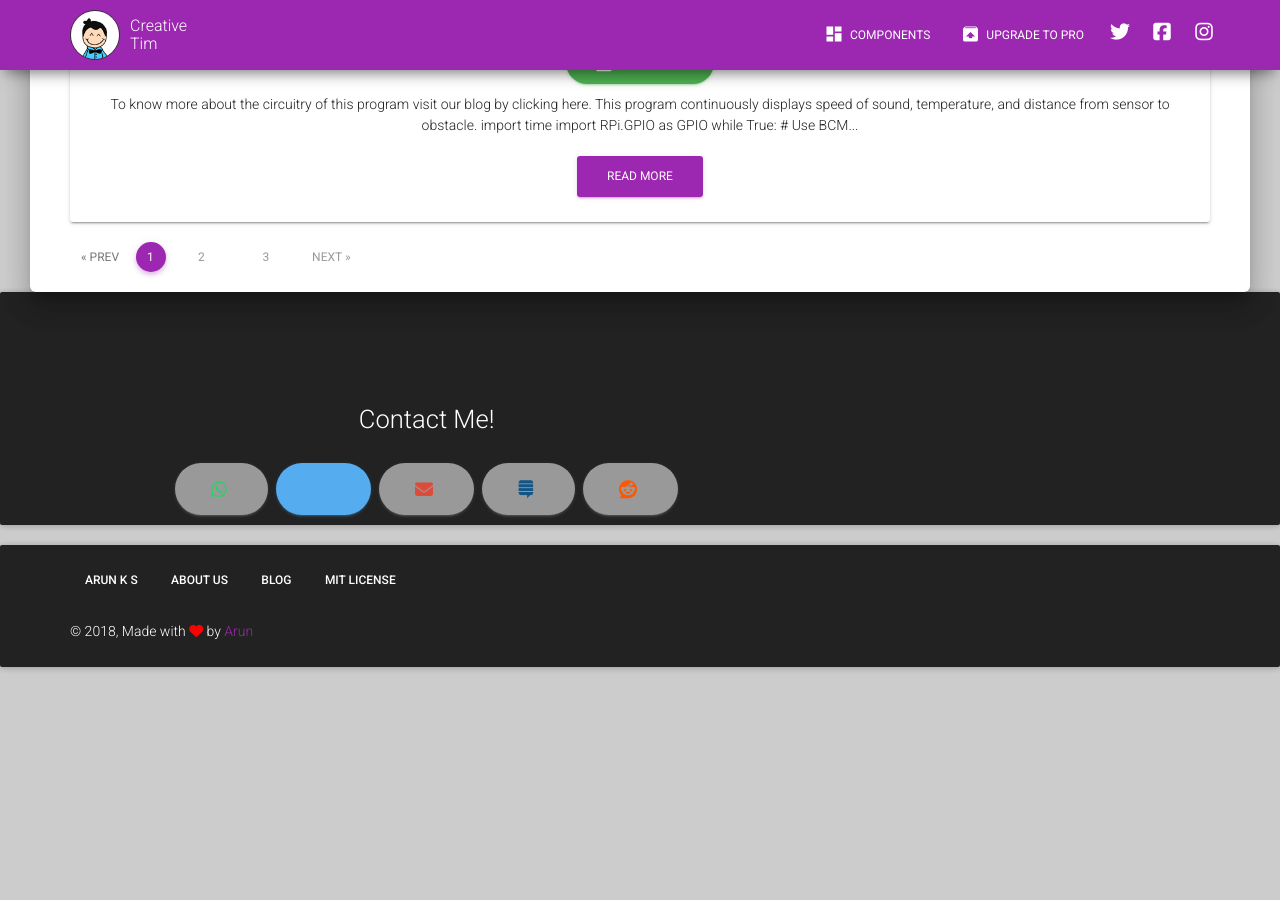
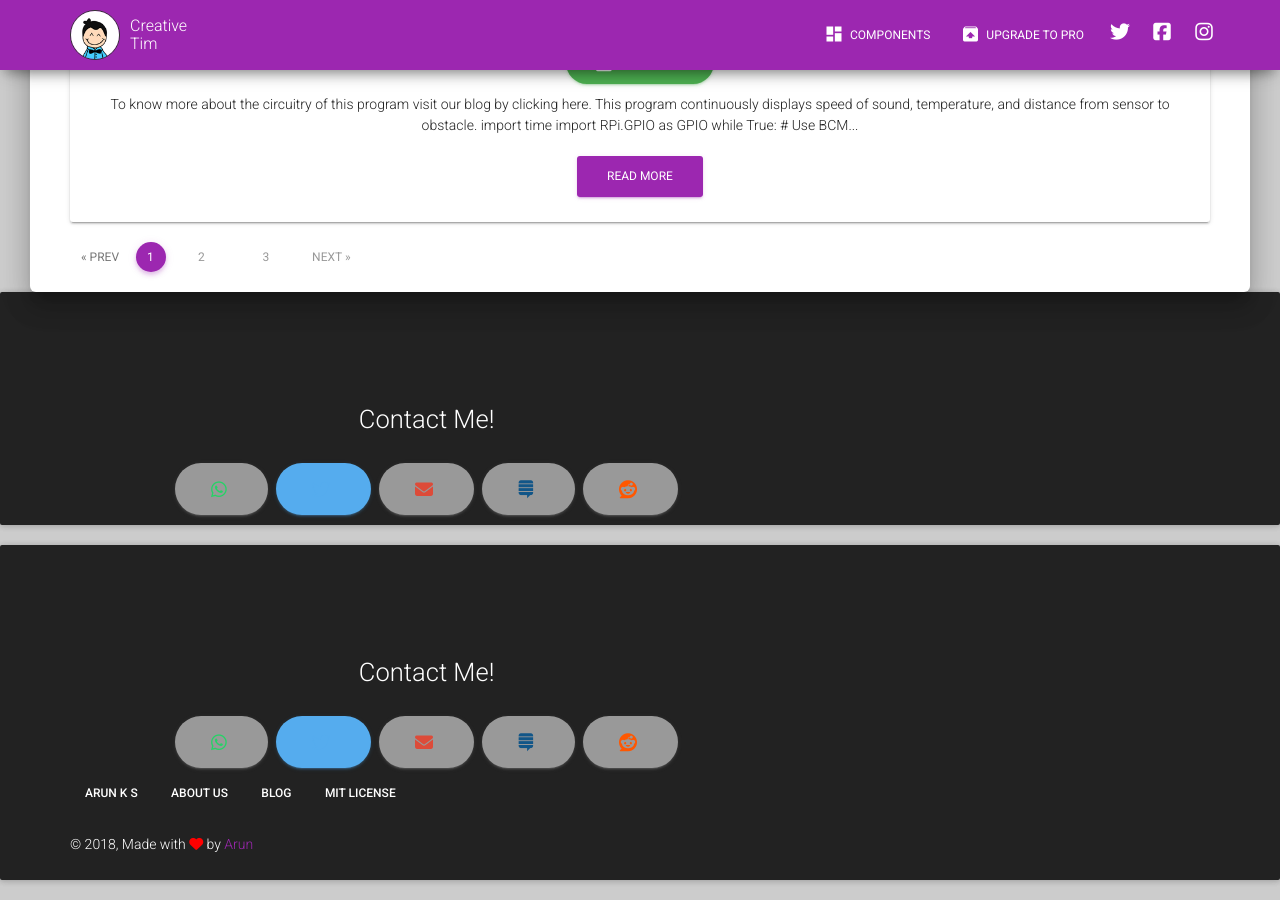
Before and after one commit to tip4programs/imbue, a Jekyll site: the page built from index.html, in a window 1280 px wide and 900 px high, scrolled down 1669 px. Built offline with Jekyll 4.4.1, drawn with Linux system fonts in a browser that asks for light colours; nearby versions of some CDN libraries; the list of posts is cut into pages by our own code; before the commit the page ends 2356 px from its top, so only the background shows below that.

Commit message:
Update footer.html

```diff
--- a/_includes/footer.html
+++ b/_includes/footer.html
@@ -1,4 +1,16 @@
 <footer class="panel panel-footer">
+ <div class="row justify-content-md-center sharing-area text-center">
+   <div class="text-center col-md-12 col-lg-8">
+  <h3>Contact Me!</h3>
+    </div>
+  <div class="text-center col-md-12 col-lg-8">
+   {% for x in site.data.social %}
+   <a target="_blank" href="{{ x.link }}" class="btn btn-neutral btn-icon btn-{{ x.icon }} btn-round btn-lg" rel="tooltip" title="{{ x.tooltip }}">
+  <i class="fa fa-{{ x.icon }}" style="color:{{ x.color }}"></i>
+      {% endfor %}
+    </a>
+ </div>
+   </div>
             <div class="container">
                 <nav>
                     <ul>
```
